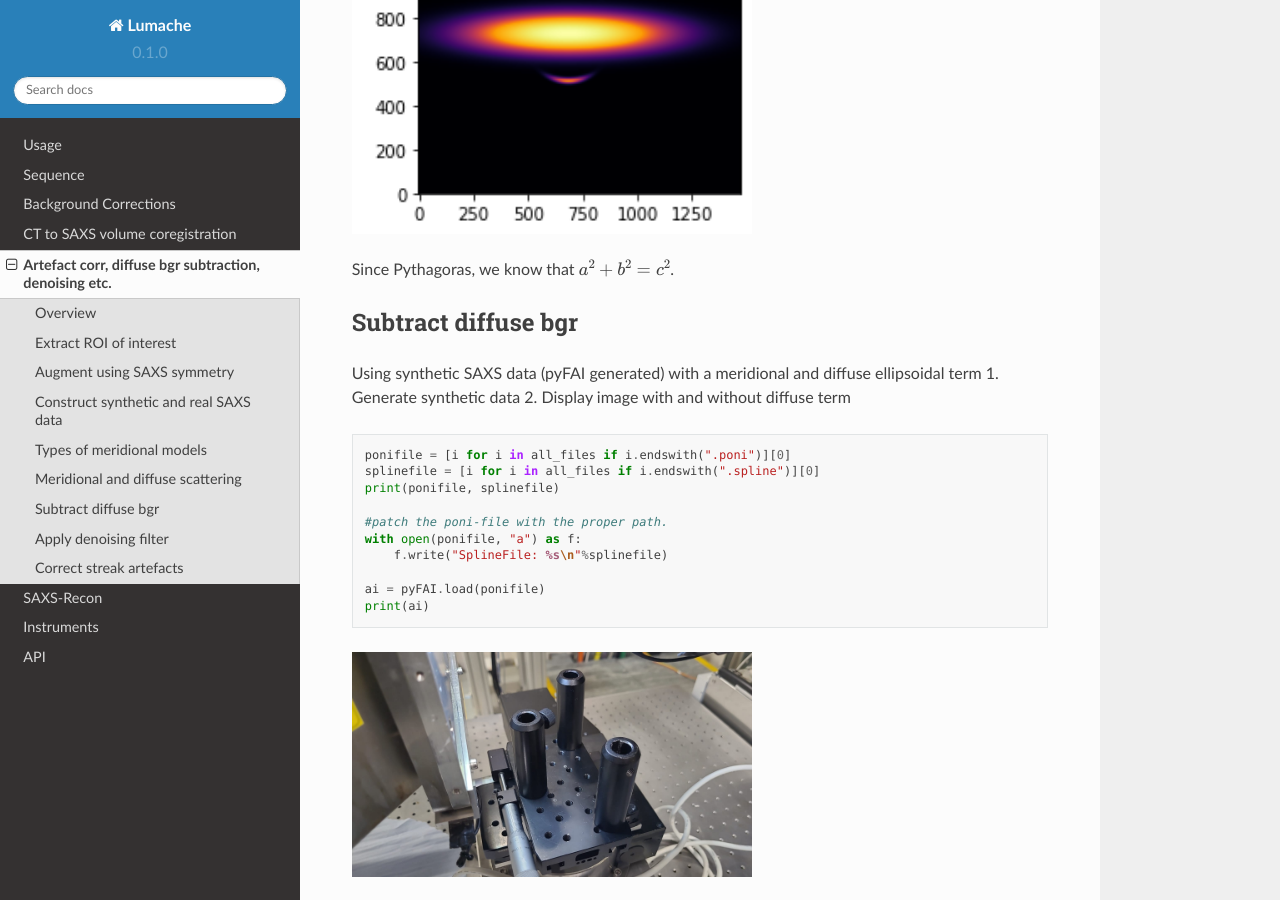
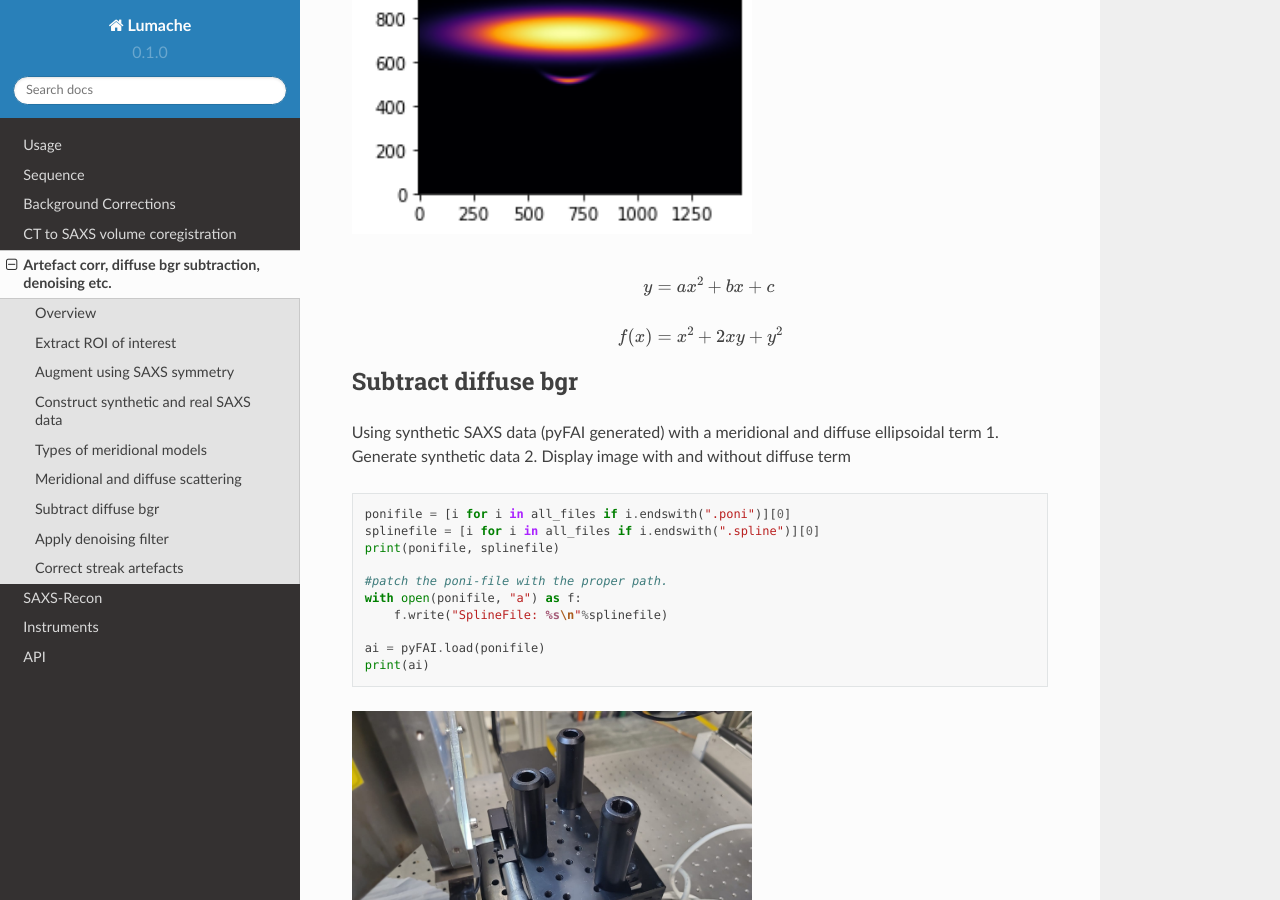
Before and after one commit to himadri111/saxs-docs-tutorial, a Sphinx documentation site: the page built from docs/source/imgtreatment.rst, in a window 1280 px wide and 900 px high, scrolled down 6478 px. Built offline with Sphinx 7.4.7 and the Read the Docs theme 2.0.0, drawn with Linux system fonts in a browser that asks for light colours.

Commit message:
Update imgtreatment.rst

```diff
--- a/docs/source/imgtreatment.rst
+++ b/docs/source/imgtreatment.rst
@@ -197,7 +197,10 @@ which displays as:
 .. image:: totalsaxs_1.png
   :width: 400
 
-Since Pythagoras, we know that :math:`a^2 + b^2 = c^2`.
+.. math::
+
+   y    & = ax^2 + bx + c \\\\
+   f(x) & = x^2 + 2xy + y^2
 
 .. _diffuse bgr corr:
 Subtract diffuse bgr
```
